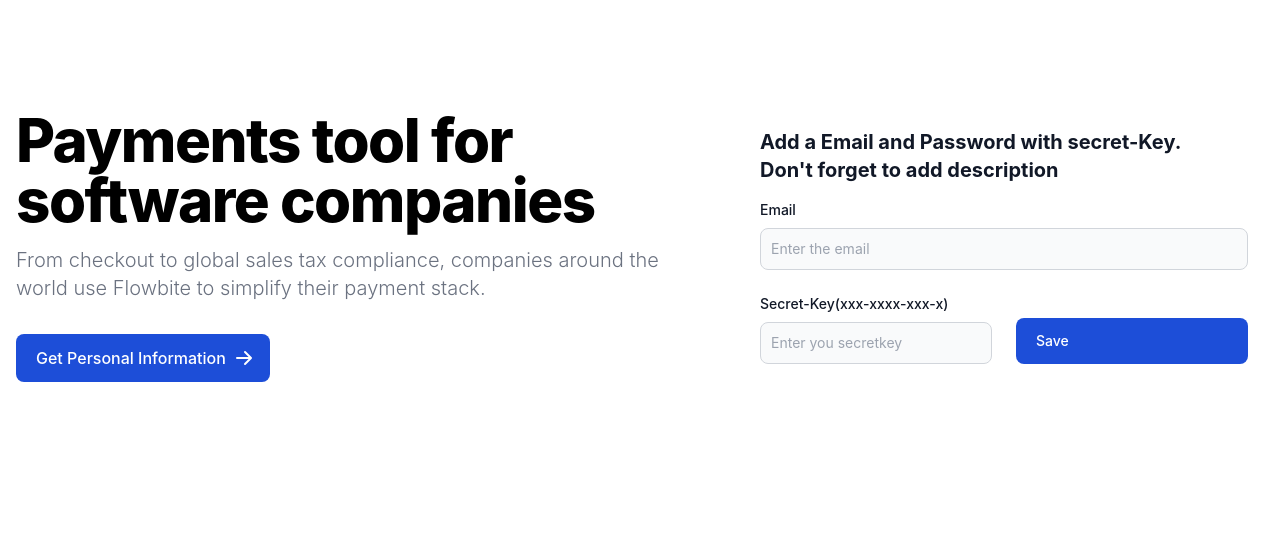
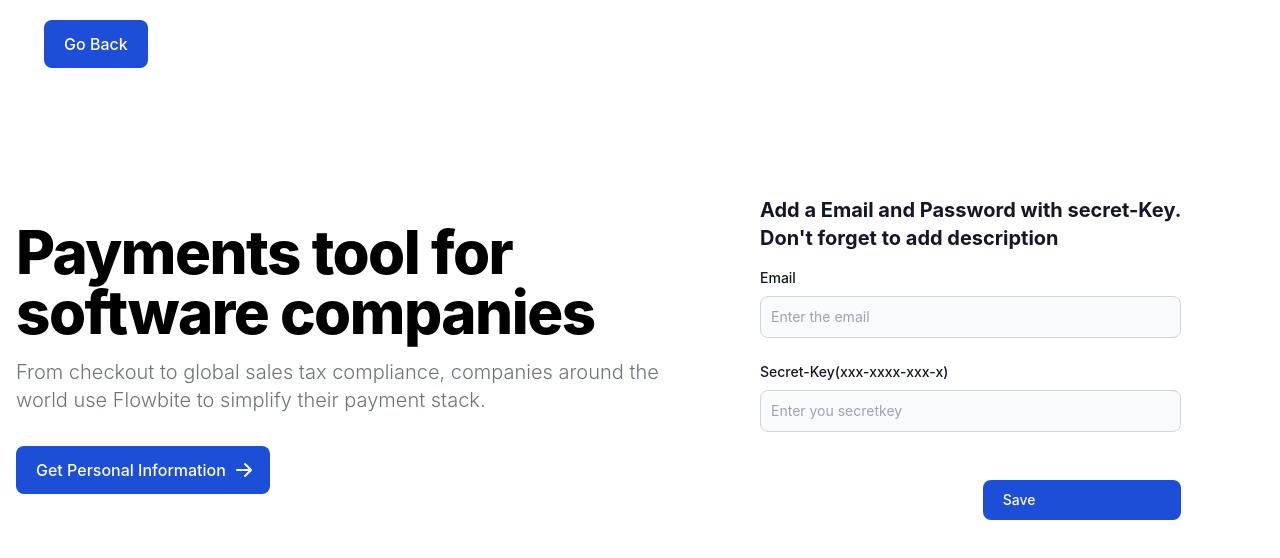
Before and after one commit to Muhammad-Talha028989/emailSaver, a React (Vite) app: page /get-personal-data in a window 1280 px wide. Shown: the top 558 px of the page. Built offline with nearby package versions, Linux system fonts and the light colour scheme.

Commit message:
added the home button in home page

```diff
--- a/src/assets/LocalStorage/IsForm.ts
+++ b/src/assets/LocalStorage/IsForm.ts
@@ -12,7 +12,7 @@ interface IStoreState
 }
 let StoreFormState = ( set: Function ) => ( {
     StoreState: {
-        isProtectedForm: true
+        isProtectedForm: false
     },
     setStoreState: ( isProtectedForm: Boolean ):void => set( produce( (state:IStoreState): void =>
     {
--- a/src/assets/components/GetPersonalInfo/GetPersonal.form.tsx
+++ b/src/assets/components/GetPersonalInfo/GetPersonal.form.tsx
@@ -18,10 +18,11 @@ const GetPersonalForm = () =>
                             </div>
                             {/* Secret-Key input field */ }
 
-                            <div className="w-full">
+                            <div className="w-full sm:col-span-2">
                                 <label htmlFor="secretkey" className="block mb-2 text-sm font-medium text-gray-900 dark:text-white">Secret-Key(xxx-xxxx-xxx-x)</label>
                                 <input type={ "password" } name="secretkey" id="secretkey" className="bg-gray-50 border border-gray-300 text-gray-900 text-sm rounded-lg focus:ring-primary-600 focus:border-primary-600 block w-full p-2.5 dark:bg-gray-700 dark:border-gray-600 dark:placeholder-gray-400 dark:text-white dark:focus:ring-primary-500 dark:focus:border-primary-500" placeholder="Enter you secretkey" required={ true } />
                             </div>
+                            <br />
                             <button type="submit" className="inline-flex items-center px-5 py-2.5 mt-4 sm:mt-6 text-sm font-medium text-center text-white bg-primary-700 rounded-lg focus:ring-4 focus:ring-primary-200 dark:focus:ring-primary-900 hover:bg-primary-800">
                                 Save
                             </button>
--- a/src/assets/components/Home.components/Home.tsx
+++ b/src/assets/components/Home.components/Home.tsx
@@ -1,7 +1,10 @@
-import React from 'react'
+import React, { RefAttributes } from 'react'
 import PersonalInfoForm from '../EmailProtection/Personal.info.form'
 import { useSpring, animated, useTransition } from "@react-spring/web"
-import { Link, Outlet } from "react-router-dom"
+import { Link, LinkProps, Outlet } from "react-router-dom"
+import useStateStore from "../../LocalStorage/IsForm"
+import shallow from 'zustand/shallow'
+
 const Home = () =>
 {
     const styleForm = useSpring( {
@@ -9,13 +12,18 @@ const Home = () =>
         to: { opacity: 1 },
         config: { duration: 2000 }
     } )
+
     return (
         <>
+            <Link to={ "/" } className="inline-flex items-center justify-center px-5 py-3 ml-11 mt-5 text-base font-medium text-center text-white rounded-lg bg-primary-700 hover:bg-primary-800 focus:ring-4 focus:ring-primary-300 dark:focus:ring-primary-900">
+                Go Back
+            </Link>
             <section className="bg-white dark:bg-gray-900">
                 <animated.div style={ styleForm } className="grid max-w-screen-xl px-4 py-8 mx-auto lg:gap-8 xl:gap-0 lg:py-16 lg:grid-cols-12">
                     <div className="mr-auto place-self-center lg:col-span-7" >
                         <h1 className="max-w-2xl mb-4 text-4xl font-extrabold tracking-tight leading-none md:text-5xl xl:text-6xl dark:text-white">Payments tool for software companies</h1>
                         <p className="max-w-2xl mb-6 font-light text-gray-500 lg:mb-8 md:text-lg lg:text-xl dark:text-gray-400">From checkout to global sales tax compliance, companies around the world use Flowbite to simplify their payment stack.</p>
+
                         <Link to={ "/get-personal-data" } className="inline-flex items-center justify-center px-5 py-3 mr-3 text-base font-medium text-center text-white rounded-lg bg-primary-700 hover:bg-primary-800 focus:ring-4 focus:ring-primary-300 dark:focus:ring-primary-900">
                             Get Personal Information
                             <svg className="w-5 h-5 ml-2 -mr-1" fill="currentColor" viewBox="0 0 20 20" xmlns="http://www.w3.org/2000/svg"><path fill-rule="evenodd" d="M10.293 3.293a1 1 0 011.414 0l6 6a1 1 0 010 1.414l-6 6a1 1 0 01-1.414-1.414L14.586 11H3a1 1 0 110-2h11.586l-4.293-4.293a1 1 0 010-1.414z" clip-rule="evenodd"></path></svg>
```
